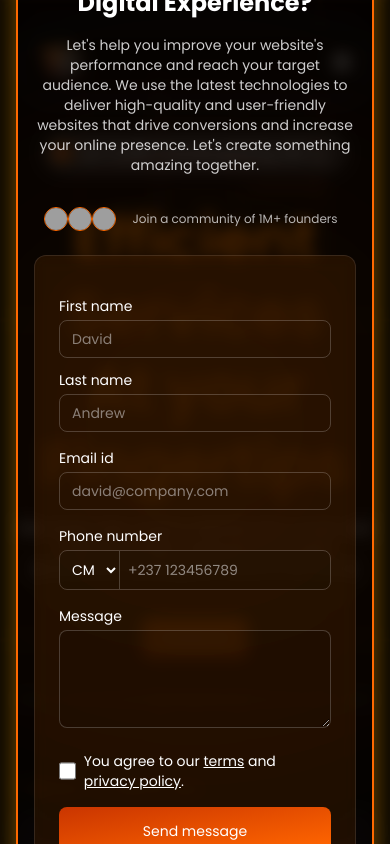
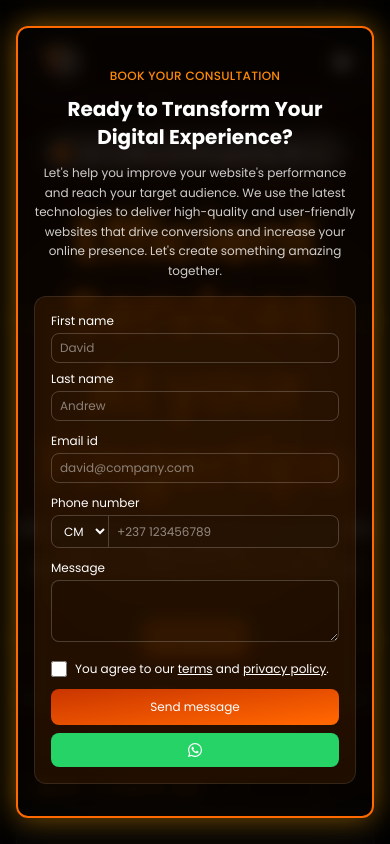
Before and after one commit to Freude-Dev/My-website, a Next.js app in the folder frontend/: page / in a window 390 px wide. Both pictures are taken after a click on the button "Contact Us". Shown: the top 844 px of the page. Built offline with nearby package versions, Linux system fonts and the light colour scheme; grey boxes are pictures that could not be loaded.

Commit message:
update contact modal for smartphones

```diff
--- a/frontend/app/components/Navbar.tsx
+++ b/frontend/app/components/Navbar.tsx
@@ -280,7 +280,7 @@ export default function Navbar() {
           <div
             ref={modalRef}
             onClick={(e) => e.stopPropagation()}
-            className="relative w-full max-w-6xl mx-4 border-2 border-orange-500 rounded-xl shadow-[0_0_30px_rgba(255,165,0,0.5)] overflow-hidden"
+            className="relative w-[95vw] max-w-2xl mx-4 border-2 border-orange-500 rounded-xl shadow-[0_0_30px_rgba(255,165,0,0.5)] overflow-hidden"
           >
             {/* Orange Glow Background */}
             <div className="absolute top-1/2 left-1/2 -translate-x-1/2 -translate-y-1/2 pointer-events-none size-140 bg-orange-500/20 rounded-full blur-[200px] animate-pulse"></div>
@@ -288,86 +288,87 @@ export default function Navbar() {
 
 
 
-            <section className="flex flex-col md:flex-row justify-center px-4 py-12 gap-6 md:gap-10 relative z-10">
+            <section className="flex flex-col justify-center px-4 py-8 md:py-12 gap-4 md:gap-6 relative z-10">
 
-              <div className="flex-1 flex flex-col items-center justify-center text-center gap-4 md:gap-6 mt-4 md:mt-0">
-                <span className="text-orange-400 font-medium text-xs md:text-sm uppercase tracking-wide">
+              <div className="flex flex-col items-center justify-center text-center gap-3 md:gap-4 mt-2 md:mt-0">
+                <span className="text-orange-400 font-medium text-xs uppercase tracking-wide">
                   Book Your Consultation
                 </span>
 
-                <h1 className="text-2xl md:text-4xl font-bold text-white leading-snug max-w-full md:max-w-[420px]">
+                <h1 className="text-xl md:text-2xl font-bold text-white leading-snug max-w-full md:max-w-[320px]">
                   Ready to Transform Your Digital Experience?
                 </h1>
 
-                <p className="text-white/80 text-sm md:text-base max-w-full md:max-w-[400px]">
+                <p className="text-white/80 text-xs md:text-sm leading-relaxed">
                   Let's help you improve your website's performance and reach your target audience. We use the latest technologies to deliver high-quality and user-friendly websites that drive conversions and increase your online presence. Let's create something amazing together.
                 </p>
 
-                <div className="flex items-center justify-center gap-2 mt-4">
+                {/* Hide user images on mobile to save space */}
+                <div className="hidden md:flex items-center justify-center gap-2 mt-3">
                   <img
-                    className="size-6 md:size-7 rounded-full border border-orange-500"
+                    className="size-8 md:size-6 rounded-full border border-orange-500"
                     src="https://images.unsplash.com/photo-1633332755192-727a05c4013d?q=80&w=50"
                     alt="user1"
                   />
                   <img
-                    className="size-6 md:size-7 rounded-full border border-orange-500 -translate-x-2"
+                    className="size-8 md:size-6 rounded-full border border-orange-500 -translate-x-2"
                     src="https://images.unsplash.com/photo-1535713875002-d1d0cf377fde?q=80&w=50"
                     alt="user2"
                   />
                   <img
-                    className="size-6 md:size-7 rounded-full border border-orange-500 -translate-x-4"
+                    className="size-8 md:size-6 rounded-full border border-orange-500 -translate-x-4"
                     src="https://images.unsplash.com/photo-1438761681033-6461ffad8d80?q=80&w=50&h=50&auto=format&fit=crop"
                     alt="user3"
                   />
-                  <p className="-translate-x-2 text-xs md:text-sm text-white/70">
+                  <p className="hidden md:block -translate-x-2 text-xs md:text-sm text-white/70">
                     Join a community of 1M+ founders
                   </p>
                 </div>
               </div>
 
-              <div className="flex-1 w-full md:max-w-md rounded-xl bg-[#FF7F00]/10 backdrop-blur-sm border border-white/10 p-6 md:p-8 z-10 overflow-y-auto max-h-[90vh] relative">
-                <form onSubmit={handleSubmitMessage} className="space-y-4 md:space-y-6 mt-4">
-                  <div className="grid grid-cols-1 md:grid-cols-2 gap-3 md:gap-4">
+              <div className="flex-1 w-full rounded-xl bg-[#FF7F00]/10 backdrop-blur-sm border border-white/10 p-4 md:p-6 z-10 overflow-y-auto max-h-[85vh] md:max-h-[90vh] relative">
+                <form onSubmit={handleSubmitMessage} className="space-y-3 md:space-y-4">
+                  <div className="grid grid-cols-1 md:grid-cols-2 gap-2 md:gap-3">
                     <div>
-                      <label className="block text-sm text-white mb-1">First name</label>
+                      <label className="block text-xs md:text-sm text-white mb-1">First name</label>
                       <input
                         type="text"
                         value={firstName}
                         onChange={(e) => setFirstName(e.target.value)}
                         placeholder="David"
-                        className="w-full px-3 py-2 md:py-3 border border-white/20 rounded-lg text-sm outline-none focus:border-orange-500 transition-colors"
+                        className="w-full px-2 py-1.5 md:px-3 md:py-2 border border-white/20 rounded-lg text-xs md:text-sm outline-none focus:border-orange-500 transition-colors"
                       />
                     </div>
                     <div>
-                      <label className="block text-sm text-white mb-1">Last name</label>
+                      <label className="block text-xs md:text-sm text-white mb-1">Last name</label>
                       <input
                         type="text"
                         value={lastName}
                         onChange={(e) => setLastName(e.target.value)}
                         placeholder="Andrew"
-                        className="w-full px-3 py-2 md:py-3 border border-white/20 rounded-lg text-sm outline-none focus:border-orange-500 transition-colors"
+                        className="w-full px-2 py-1.5 md:px-3 md:py-2 border border-white/20 rounded-lg text-xs md:text-sm outline-none focus:border-orange-500 transition-colors"
                       />
                     </div>
                   </div>
 
                   <div>
-                    <label className="block text-sm text-white mb-1">Email id</label>
+                    <label className="block text-xs md:text-sm text-white mb-1">Email id</label>
                     <input
                       type="email"
                       value={email}
                       onChange={(e) => setEmail(e.target.value)}
                       placeholder="david@company.com"
-                      className="w-full px-3 py-2 md:py-3 border border-white/20 rounded-lg text-sm outline-none focus:border-orange-500 transition-colors"
+                      className="w-full px-2 py-1.5 md:px-3 md:py-2 border border-white/20 rounded-lg text-xs md:text-sm outline-none focus:border-orange-500 transition-colors"
                     />
                   </div>
 
                   <div>
-                    <label className="block text-sm text-white mb-1">Phone number</label>
+                    <label className="block text-xs md:text-sm text-white mb-1">Phone number</label>
                     <div className="flex border border-white/20 rounded-lg overflow-hidden focus-within:border-orange-500 transition-colors">
                       <select
                         value={countryCode}
                         onChange={(e) => setCountryCode(e.target.value)}
-                        className="px-2 md:px-3 py-2 md:py-3 text-sm outline-none cursor-pointer text-white bg-black/10 border-r border-white/20"
+                        className="px-2 py-1.5 md:px-3 md:py-2 text-xs md:text-sm outline-none cursor-pointer text-white bg-black/10 border-r border-white/20"
                       >
                         <option>CM</option>
                         <option>US</option>
@@ -378,33 +379,33 @@ export default function Navbar() {
                         value={phone}
                         onChange={(e) => setPhone(e.target.value)}
                         placeholder="+237 123456789"
-                        className="flex-1 px-2 md:px-3 py-2 md:py-3 text-sm outline-none text-white bg-black/10"
+                        className="flex-1 px-2 py-1.5 md:px-3 md:py-2 text-xs md:text-sm outline-none text-white bg-black/10"
                       />
                     </div>
                   </div>
 
                   <div>
-                    <label className="block text-sm text-white mb-1">Message</label>
+                    <label className="block text-xs md:text-sm text-white mb-1">Message</label>
                     <textarea
-                      rows={4}
+                      rows={3}
                       value={message}
                       onChange={(e) => setMessage(e.target.value)}
-                      className="w-full px-3 py-2 md:py-3 border border-white/20 rounded-lg text-sm outline-none resize-y focus:border-orange-500 transition-colors text-white bg-black/10"
+                      className="w-full px-2 py-1.5 md:px-3 md:py-2 border border-white/20 rounded-lg text-xs md:text-sm outline-none resize-y focus:border-orange-500 transition-colors text-white bg-black/10"
                     />
                   </div>
 
-                  <div className="flex items-center gap-2 mb-4">
-                    <input type="checkbox" className="w-5 h-5 cursor-pointer accent-orange-500 rounded-[5px]" />
-                    <label className="text-sm text-white cursor-pointer">
+                  <div className="flex items-center gap-2 mb-3">
+                    <input type="checkbox" className="w-4 h-4 cursor-pointer accent-orange-500 rounded-[5px]" />
+                    <label className="text-xs text-white cursor-pointer">
                       You agree to our <span className="underline">terms</span> and <span className="underline">privacy policy</span>.
                     </label>
                   </div>
 
-                  <div className="grid grid-cols-1 sm:grid-cols-2 gap-3">
+                  <div className="grid grid-cols-1 sm:grid-cols-2 gap-2">
                     <button
                       type="submit"
                       disabled={sending}
-                      className="w-full py-3.5 bg-gradient-to-br from-orange-700 to-orange-500 text-white rounded-lg text-sm cursor-pointer transition-all hover:-translate-y-0.5 hover:shadow-[0_10px_20px_rgba(255,127,0,0.3)] disabled:opacity-50 disabled:cursor-not-allowed"
+                      className="w-full py-2.5 md:py-3 bg-gradient-to-br from-orange-700 to-orange-500 text-white rounded-lg text-xs md:text-sm cursor-pointer transition-all hover:-translate-y-0.5 hover:shadow-[0_10px_20px_rgba(255,127,0,0.3)] disabled:opacity-50 disabled:cursor-not-allowed"
                     >
                       {sending ? "Sending..." : "Send message"}
                     </button>
@@ -413,16 +414,16 @@ export default function Navbar() {
                       href={`https://wa.me/${WHATSAPP_NUMBER}`}
                       target="_blank"
                       rel="noopener noreferrer"
-                      className="w-full py-3.5 bg-[#25D366] text-white rounded-lg text-sm cursor-pointer transition-all hover:-translate-y-0.5 hover:shadow-[0_10px_20px_rgba(37,211,102,0.25)] flex items-center justify-center gap-2"
+                      className="w-full py-2.5 md:py-3 bg-[#25D366] text-white rounded-lg text-xs md:text-sm cursor-pointer transition-all hover:-translate-y-0.5 hover:shadow-[0_10px_20px_rgba(37,211,102,0.25)] flex items-center justify-center gap-1 md:gap-2"
                     >
-                      <SiWhatsapp className="text-base" />
-                      Chat on WhatsApp
+                      <SiWhatsapp className="text-sm md:text-base" />
+                      <span className="hidden md:inline">Chat on WhatsApp</span>
                     </a>
                   </div>
 
                   {submitStatus !== "idle" && (
                     <p
-                      className={`text-sm ${
+                      className={`text-xs md:text-sm ${
                         submitStatus === "success" ? "text-green-400" : "text-red-400"
                       }`}
                     >
```
